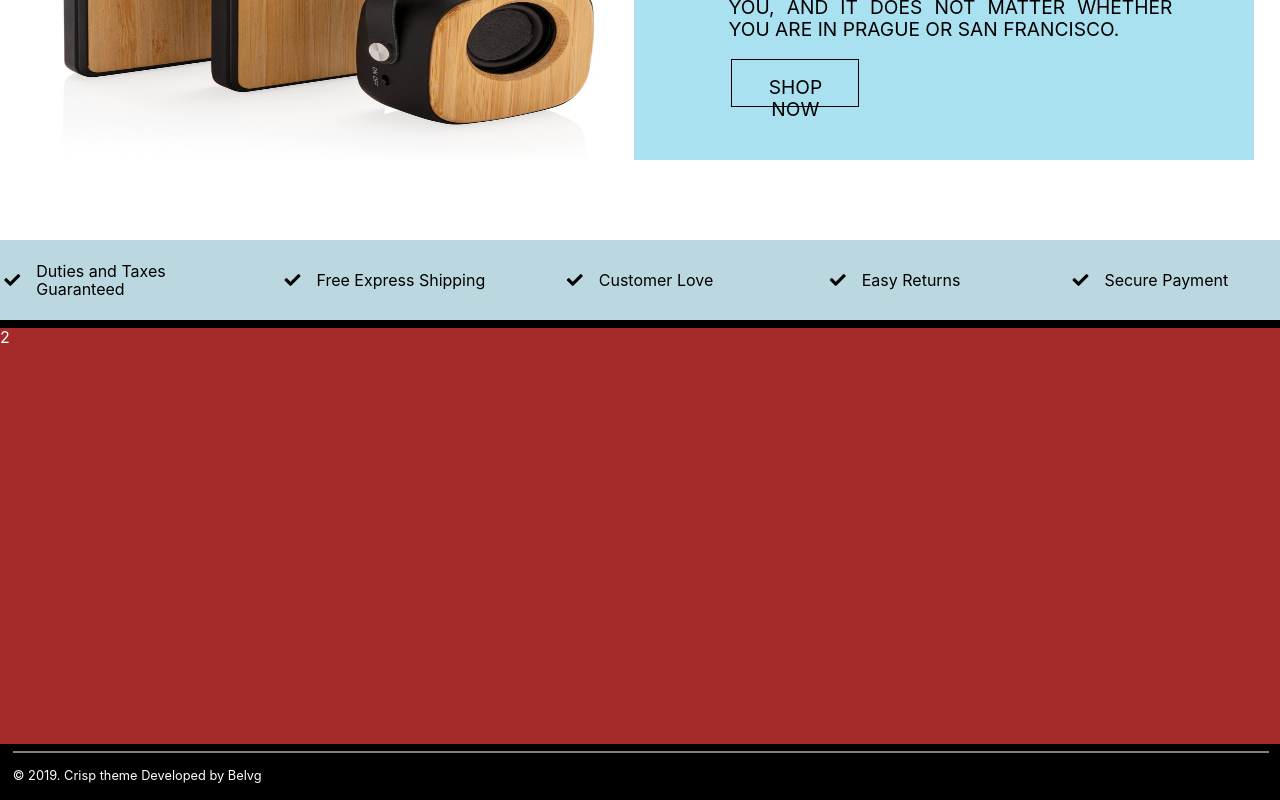
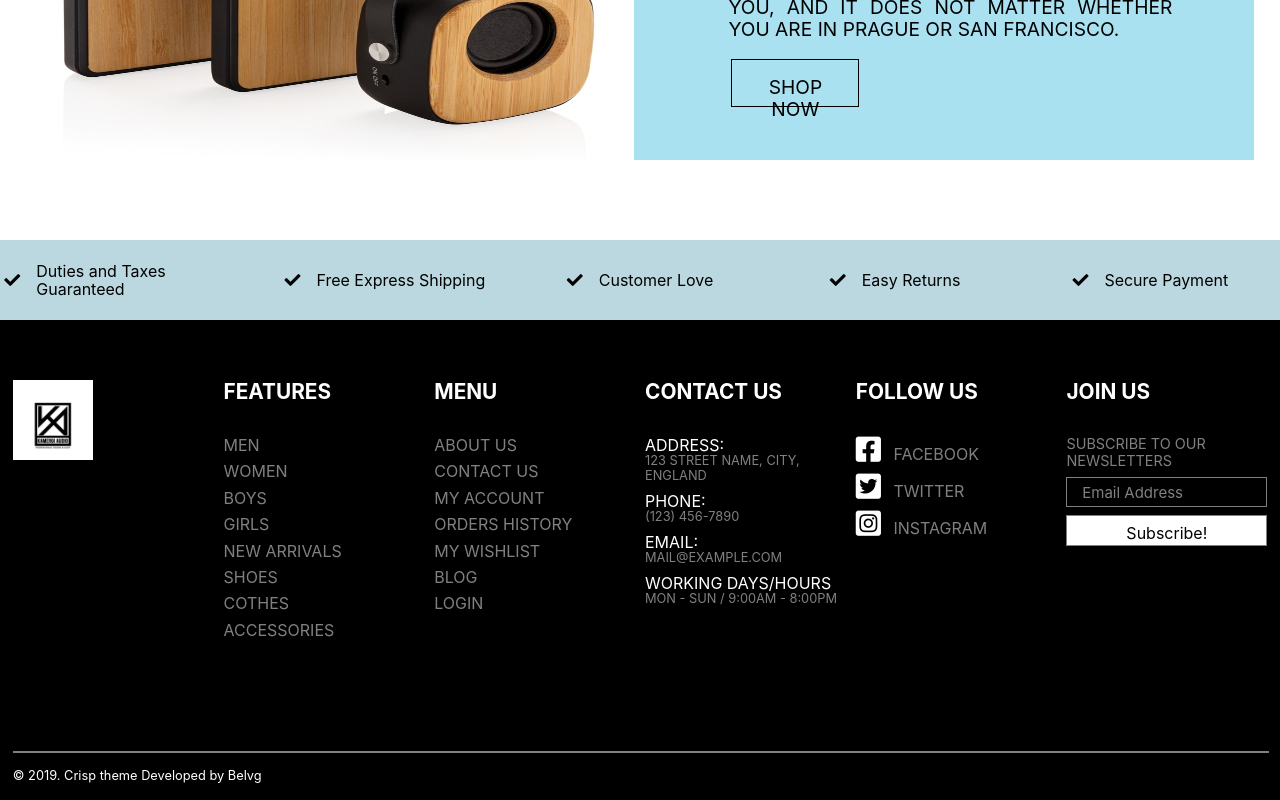
Before and after one commit to MohamedAmineYousfi/Front-Side-KA, a React (Create React App) app in the folder front-react/: page / in a window 1280 px wide. Shown: the part 4075-4875 px from the top of the page. Built offline with nearby package versions, Linux system fonts and the light colour scheme.

Commit message:
footer done

```diff
--- a/front-react/src/components/ReusableComponent/Footer/Footer.js
+++ b/front-react/src/components/ReusableComponent/Footer/Footer.js
@@ -1,47 +1,101 @@
-import React from 'react'
-
+import React from "react";
+import kamergiLogo from "../../../assates/KALOGO.jpg"
 function Footer() {
   return (
     <>
-      <div className='footer'>
-        <div className='footer-container first-footer-container'>
-
-          <div className='first-footer-container-small'>
+      <div className="footer">
+        <div className="footer-container first-footer-container">
+          <div className="first-footer-container-small">
             <i class="fas fa-check icon-color"></i>
             <div>Duties and Taxes Guaranteed</div>
           </div>
 
-  <div className='first-footer-container-small'>
+          <div className="first-footer-container-small">
             <i class="fas fa-check icon-color"></i>
             <div>Free Express Shipping</div>
           </div>
-          <div className='first-footer-container-small'>
+          <div className="first-footer-container-small">
             <i class="fas fa-check icon-color"></i>
             <div>Customer Love</div>
           </div>
-          <div className='first-footer-container-small'>
+          <div className="first-footer-container-small">
             <i class="fas fa-check icon-color"></i>
             <div>Easy Returns</div>
           </div>
-          <div className='first-footer-container-small'>
+          <div className="first-footer-container-small">
             <i class="fas fa-check icon-color"></i>
             <div>Secure Payment</div>
           </div>
+        </div>
+
+        <div className="footer-container second-footer-container">
+
+          <div className="second-footer-container-small ">
+
+            <div className="footer-title"><img className="logo-footer-width" src={kamergiLogo} alt="img" /></div>
+          </div>
+          <div className="second-footer-container-small ">
+            <div className="footer-title">features</div>
+            <div className="footer-text-color" >men</div>
+            <div className="footer-text-color" >Women</div>
+            <div className="footer-text-color" >boys</div>
+            <div className="footer-text-color" >girls</div>
+            <div className="footer-text-color" >new arrivals</div>
+            <div className="footer-text-color" >shoes</div>
+            <div className="footer-text-color" >cothes</div>
+            <div className="footer-text-color" >accessories</div>
 
           </div>
+          <div className="second-footer-container-small ">
+            <div className="footer-title">Menu</div>
+            <div className="footer-text-color" >About us</div>
+            <div className="footer-text-color" >contact us</div>
+            <div className="footer-text-color" >my account</div>
+            <div className="footer-text-color" >orders history</div>
+            <div className="footer-text-color" >MY WISHLIST</div>
+            <div className="footer-text-color" >BLOG</div>
+            <div className="footer-text-color" >LOGIN</div>
+
+
+          </div>
+          <div className="second-footer-container-small ">
+            <div className="footer-title">  contact us</div>
+            <div className="footer-text-color1" ><div className="small-title-footer">Address:</div>  123 STREET NAME, CITY, ENGLAND</div>
+            <div className="footer-text-color1" ><div className="small-title-footer">Phone:</div>(123) 456-7890</div>
+            <div className="footer-text-color1" ><div className="small-title-footer">email:</div>MAIL@EXAMPLE.COM</div>
+            <div className="footer-text-color1" ><div className="small-title-footer">working days/hours</div>MON - SUN / 9:00AM - 8:00PM</div>
 
 
 
+          </div>
+          <div className="second-footer-container-small ">
 
-        <div className='footer-container second-footer-container'>2</div>
-        <div className='footer-container third-footer-container'>
-         <div className='third-footer-container-text'>&copy; 2019. Crisp theme Developed by Belvg</div>
+            <div className="footer-title">follow us</div>
 
+            <div className="footer-text-color " ><i class="fab fa-facebook-square footer-logo"></i> <span className="footer-flex"> FACEBOOK</span>   </div>
+            <div className="footer-text-color " ><i class="fab fa-twitter-square footer-logo"></i> <span className="footer-flex">TWITTER</span> </div>
+            <div className="footer-text-color " ><i class="fab fa-instagram-square footer-logo"></i> <span className="footer-flex">INSTAGRAM</span> </div>
+
+
+
+          </div>
+          <div className="second-footer-container-small ">
+
+            <div className="footer-title">join us</div>
+            <div className="footer-text-color2">Subscribe to our newsletters</div>
+            <input type="email" placeholder="Email Address" className="footer-email" />
+            <div className="footer-Subscribe">Subscribe!</div>
           </div>
 
         </div>
+        <div className="footer-container third-footer-container">
+          <div className="third-footer-container-text">
+            &copy; 2019. Crisp theme Developed by Belvg
+          </div>
+        </div>
+      </div>
     </>
-    )
+  );
 }
 
-export default Footer
+export default Footer;
--- a/front-react/src/style/css/App.css
+++ b/front-react/src/style/css/App.css
@@ -6,10 +6,15 @@
     background-color: rgb(104, 93, 93);
     min-height: 90px;
 }
+::selection {
 
+    background-color: black;
+    color: white;
+}
 ::placeholder {
     /* Chrome, Firefox, Opera, Safari 10.1+ */
     color: white;
+
     opacity: 1;
     /* Firefox */
     font-size: 15px;
--- a/front-react/src/style/css/footer.css
+++ b/front-react/src/style/css/footer.css
@@ -9,10 +9,11 @@
   align-items: center;
   justify-content: space-between;
 }
-.first-footer-container , .third-footer-container,.second-footer-container {
-    width:100% ;
+.first-footer-container,
+.third-footer-container,
+.second-footer-container {
+  width: 100%;
 }
-
 
 .first-footer-container {
   height: 10vh;
@@ -35,9 +36,83 @@
 }
 .second-footer-container {
   height: calc(52vh);
-    background-color: brown;
+  width: 98%;
+
+  display: flex;
+  align-items: center;
+  justify-content: space-between;
+}
+.second-footer-container-small {
+  width: calc(96% / 6);
+  height: 75%;
+}
+.footer-Subscribe {
+  border: 1px solid grey;
+  margin-top: 0.5rem;
+  height: 3.8vh;
+  background-color: white;
+  color: black;
+  text-align: center;
+  padding-top: calc(3.8vh / 4);
 }
 
+.second-footer-container-small-second {
+  display: flex;
+  flex-direction: column;
+  align-items: flex-start;
+}
+
+.footer-flex {
+  margin-left: 0.5rem;
+  margin-top: -0.5rem;
+}
+.small-title-footer {
+  color: white;
+  font-size: 1rem;
+}
+.logo-footer-width {
+  width: 80px;
+}
+.footer-text-color1 {
+  padding-bottom: 0.5rem;
+  color: grey;
+  text-transform: uppercase;
+  font-size: 0.8rem;
+}
+.footer-text-color2 {
+  padding-bottom: 0.5rem;
+  color: grey;
+  text-transform: uppercase;
+  font-size: 0.9rem;
+}
+.footer-email {
+  width: 100%;
+  height: 3.8vh;
+  border: 1px solid grey;
+  outline: none;
+  color: white;
+  background-color: black;
+}
+.footer-email::placeholder {
+  padding: 0.8rem !important;
+  color: grey !important;
+}
+.footer-text-color {
+  padding-bottom: 0.5rem;
+  color: grey;
+  text-transform: uppercase;
+}
+.footer-logo {
+  color: white;
+  font-size: 1.8rem;
+}
+.footer-title {
+  color: white;
+  font-weight: bold;
+  text-transform: uppercase;
+  font-size: 1.3rem;
+  padding-bottom: 2rem;
+}
 .third-footer-container {
   position: relative;
   height: 6vh;
@@ -45,19 +120,17 @@
   justify-content: flex-start;
   font-size: 0.8rem;
   align-items: center;
-
 }
 .third-footer-container-text {
   margin-left: 1vw;
 }
 
-
 .third-footer-container::after {
-    content: '';
+  content: "";
   position: absolute;
   top: -1px;
   border: 1px solid grey;
-    width:98%;
-    margin-left:1%;
-    margin-right:1%;
+  width: 98%;
+  margin-left: 1%;
+  margin-right: 1%;
 }
```
Lines whose indentation alone changed are shown as unchanged.
